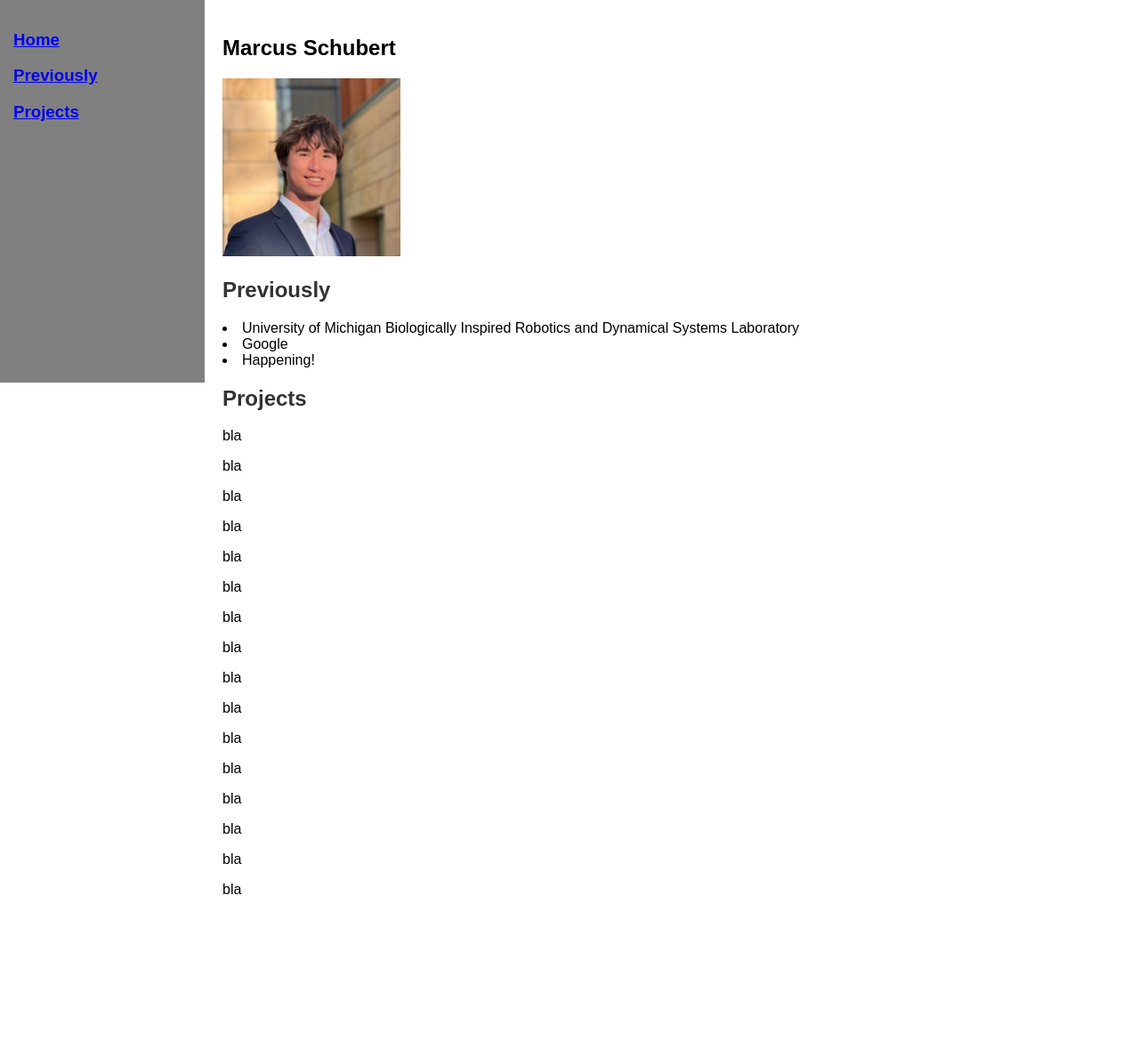
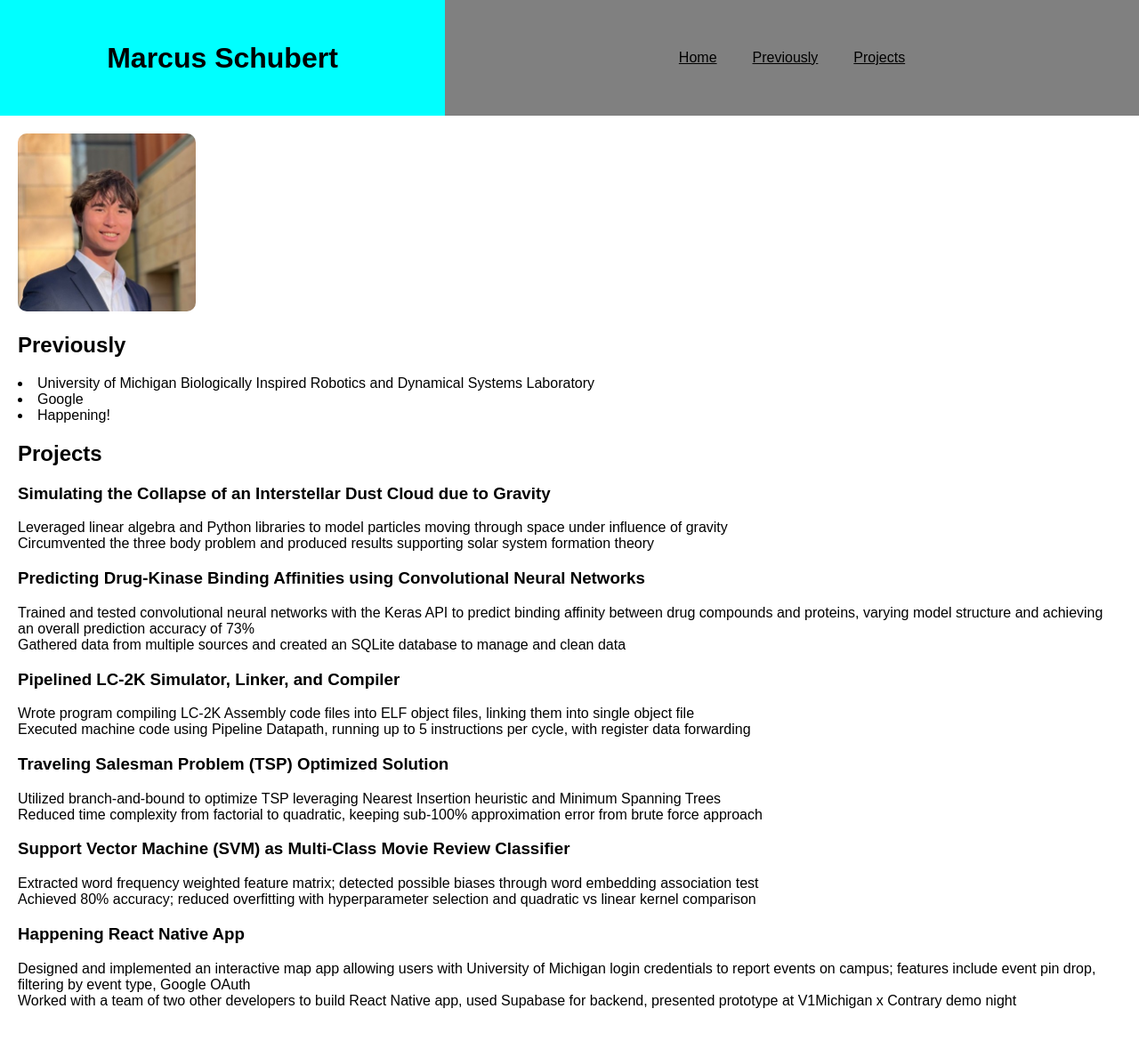
Before and after one commit to mschubs/mschubs.github.io, a Jekyll site: the page built from index.html, in a window 1280 px wide. Shown: the whole page at 89% size. Built offline with Jekyll 4.4.1, drawn with Linux system fonts in a browser that asks for light colours; before the commit the page ends 1045 px from its top, so only the background shows below that.

Commit message:
added some content

```diff
--- /dev/null
+++ b/_data/projects.yml
@@ -0,0 +1,24 @@
+- name: Simulating the Collapse of an Interstellar Dust Cloud due to Gravity
+  details: |
+    Leveraged linear algebra and Python libraries to model particles moving through space under influence of gravity
+    Circumvented the three body problem and produced results supporting solar system formation theory
+- name: Predicting Drug-Kinase Binding Affinities using Convolutional Neural Networks
+  details: |
+    Trained and tested convolutional neural networks with the Keras API to predict binding affinity between drug compounds and proteins, varying model structure and achieving an overall prediction accuracy of 73%
+    Gathered data from multiple sources and created an SQLite database to manage and clean data
+- name: Pipelined LC-2K Simulator, Linker, and Compiler
+  details: |
+    Wrote program compiling LC-2K Assembly code files into ELF object files, linking them into single object file
+    Executed machine code using Pipeline Datapath, running up to 5 instructions per cycle, with register data forwarding
+- name: Traveling Salesman Problem (TSP) Optimized Solution
+  details: |
+    Utilized branch-and-bound to optimize TSP leveraging Nearest Insertion heuristic and Minimum Spanning Trees
+    Reduced time complexity from factorial to quadratic, keeping sub-100% approximation error from brute force approach
+- name: Support Vector Machine (SVM) as Multi-Class Movie Review Classifier
+  details: |
+    Extracted word frequency weighted feature matrix; detected possible biases through word embedding association test
+    Achieved 80% accuracy; reduced overfitting with hyperparameter selection and quadratic vs linear kernel comparison
+- name: Happening React Native App
+  details: |
+    Designed and implemented an interactive map app allowing users with University of Michigan login credentials to report events on campus; features include event pin drop, filtering by event type, Google OAuth
+    Worked with a team of two other developers to build React Native app, used Supabase for backend, presented prototype at V1Michigan x Contrary demo night
--- a/_includes/navigation.html
+++ b/_includes/navigation.html
@@ -1,5 +1,5 @@
 <nav>
     {% for item in site.data.navigation %}
-      <h3><a href="{{ item.link }}" {% if page.url == item.link %}class="current"{% endif %}>{{ item.name }}</a></h3>
+      <a href="{{ item.link }}" class="link">{{ item.name }}</a>
     {% endfor %}
 </nav>
--- a/_layouts/default.html
+++ b/_layouts/default.html
@@ -8,7 +8,10 @@
     {% seo %}
   </head>
   <body>
-    {% include navigation.html %}
+    <div class="header">
+      <div class="name"><h1>Marcus Schubert</h1></div>
+      {% include navigation.html %}
+    </div>
     {{ content }}
   </body>
 </html>
--- a/_sass/main.scss
+++ b/_sass/main.scss
@@ -1,20 +1,42 @@
 .current {
     color: green;
+}
+
+.header {
+    display: flex;
+
+    .name {
+        background-color: aqua;
+        display: flex;
+        width: 40%;
+        justify-content: center;
+        align-items: center;
+    }
+
+    nav {
+        display: flex;
+        background-color: gray;
+        padding: 15px;
+        width: 60%;
+        height: 100px;
+        justify-content: center;
+        align-items: center;
+    }
+
+    .link {
+        padding: 20px;
+        color: black;
+    }
+}
+
+.projectDescription {
+    white-space: pre-line;
 }
 
 body {
     font-family: Arial, sans-serif;
     margin: 0;
     padding: 0;
-    display: flex;
-}
-
-nav {
-    background-color: gray;
-    padding: 15px;
-    color: gray;
-    width: 200px;
-    height: 400px;
 }
 
 main {
@@ -22,11 +44,8 @@ main {
     padding: 20px;
 }
 
-h2 {
-    color: #333;
-}
-
 img {
     width: 200px;
     height: auto;
+    border-radius: 10px;
 }
--- a/index.html
+++ b/index.html
@@ -14,21 +13,9 @@ title: Home
     </section>
     <section id="projects">
         <h2>Projects</h2>
-        <p>bla</p>
-        <p>bla</p>
-        <p>bla</p>
-        <p>bla</p>
-        <p>bla</p>
-        <p>bla</p>
-        <p>bla</p>
-        <p>bla</p>
-        <p>bla</p>
-        <p>bla</p>
-        <p>bla</p>
-        <p>bla</p>
-        <p>bla</p>
-        <p>bla</p>
-        <p>bla</p>
-        <p>bla</p>
+        {% for item in site.data.projects %}
+            <h3>{{ item.name }}</h3>
+            <p class="projectDescription">{{ item.details }}</p>
+        {% endfor %}
     </section>
 </main>
```
Also changed, not shown: other parts of index.html (+0 -1 lines).
